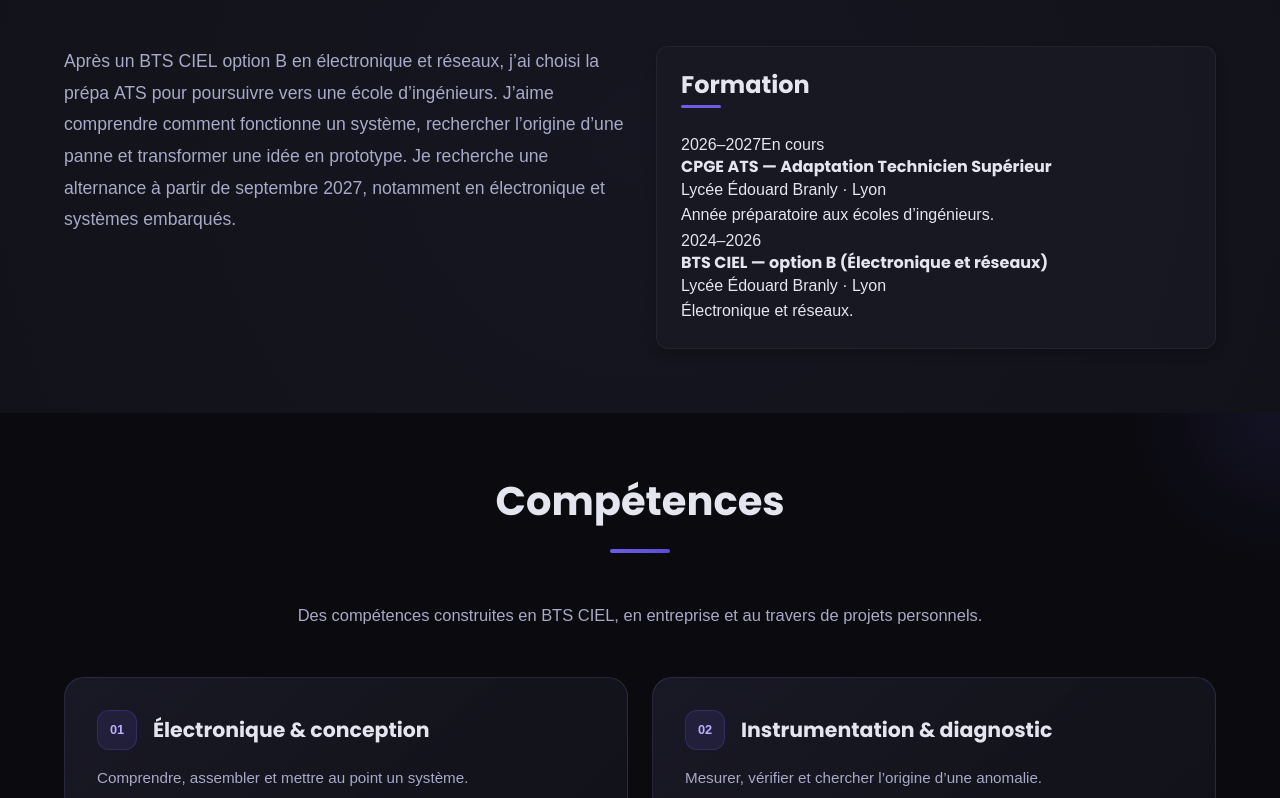
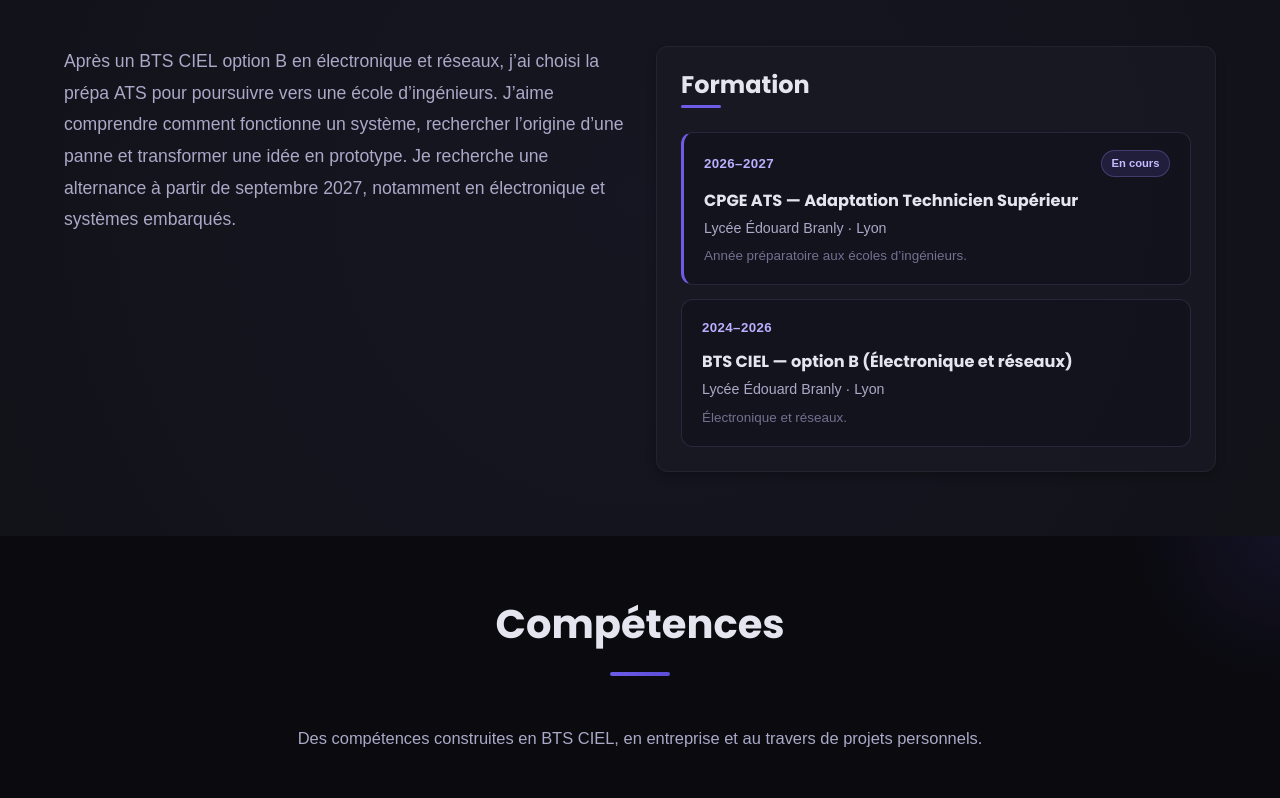
Before and after one commit to JojoXsnipeR/portfolio-joris, a React (Create React App) app: page / in a window 1280 px wide. Shown: the part 942-1740 px from the top of the page. Built offline with nearby package versions, Linux system fonts and the light colour scheme; a web font is replaced by a local one.

Commit message:
style: séparer les formations et valoriser les liens de contact

```diff
--- a/src/index.css
+++ b/src/index.css
@@ -824,6 +824,67 @@ canvas {
   }
 }
 
+/* Parcours — deux formations clairement distinctes */
+.education-list {
+  display: grid;
+  gap: .85rem;
+}
+.education-item {
+  position: relative;
+  border: 1px solid rgba(153, 142, 243, .16);
+  border-radius: 12px;
+  background: rgba(16, 17, 27, .58);
+  padding: 1.1rem 1.25rem;
+  transition: border-color .2s ease, background-color .2s ease;
+}
+.education-item:hover {
+  border-color: rgba(153, 142, 243, .4);
+  background: rgba(27, 25, 42, .72);
+}
+.education-item-current {
+  border-left: 3px solid var(--accent-primary);
+}
+.education-item-top {
+  display: flex;
+  flex-wrap: wrap;
+  justify-content: space-between;
+  align-items: center;
+  gap: .5rem;
+  margin-bottom: .75rem;
+}
+.education-period {
+  color: #b9b0ff;
+  font-size: .83rem;
+  font-weight: 700;
+  letter-spacing: .03em;
+}
+.education-status {
+  color: #c6bcff;
+  border: 1px solid rgba(153, 142, 243, .28);
+  background: rgba(108, 92, 231, .15);
+  border-radius: 999px;
+  padding: .2rem .6rem;
+  font-size: .7rem;
+  font-weight: 600;
+}
+.education-item h4 {
+  color: var(--text-primary);
+  font-size: 1.01rem;
+  line-height: 1.45;
+  margin-bottom: .35rem;
+}
+.education-item p {
+  color: var(--text-secondary);
+  margin: 0;
+  line-height: 1.5;
+  font-size: .89rem;
+}
+.education-item .education-caption {
+  color: var(--text-tertiary);
+  font-size: .84rem;
+  margin-top: .45rem;
+}
+
 /* Compétences : familles techniques, sans jauges */
 .skills-section { position: relative; overflow: hidden; }
 .skills-section::before { content:""; position:absolute; width:300px; height:300px; right:-150px; top:-150px; border-radius:50%; background:radial-gradient(circle,rgba(108,92,231,.1),transparent 70%); z-index:var(--z-back); pointer-events:none; }
@@ -1216,6 +1277,76 @@ canvas {
   }
 }
 
+/* Contact — candidature visible et coordonnées entièrement cliquables */
+.contact-availability {
+  display: inline-flex;
+  border: 1px solid rgba(153, 142, 243, .32);
+  border-radius: 999px;
+  padding: .45rem .75rem;
+  color: #c8c0ff;
+  background: rgba(108, 92, 231, .14);
+  font-size: .76rem;
+  font-weight: 600;
+  letter-spacing: .02em;
+  margin-bottom: 1.2rem;
+}
+.contact-clickable {
+  border: 1px solid transparent;
+  border-radius: 12px;
+  padding: .5rem;
+  margin-left: -.5rem;
+  transition: background-color .2s ease, border-color .2s ease;
+}
+.contact-clickable:hover,
+.contact-clickable:focus-visible {
+  background: rgba(108, 92, 231, .09);
+  border-color: rgba(153, 142, 243, .18);
+  outline: none;
+}
+.contact-clickable .contact-text p {
+  overflow-wrap: anywhere;
+}
+.contact-item-location {
+  cursor: default;
+}
+.contact-item-location:hover .contact-icon {
+  transform: none;
+  background-color: var(--bg-tertiary);
+  color: var(--accent-primary);
+}
+.contact-social {
+  margin-top: var(--space-xl);
+}
+.contact-social-link {
+  display: inline-flex;
+  align-items: center;
+  gap: .6rem;
+  padding: .65rem .85rem;
+  border-radius: 10px;
+  border: 1px solid rgba(153, 142, 243, .3);
+  color: #c3baff;
+  font-size: .91rem;
+  font-weight: 600;
+  transition: border-color .2s ease, background-color .2s ease;
+}
+.contact-social-link:hover,
+.contact-social-link:focus-visible {
+  background: rgba(108, 92, 231, .12);
+  border-color: rgba(153, 142, 243, .6);
+  outline-offset: 3px;
+}
+.contact-social-link svg {
+  flex-shrink: 0;
+}
+@media (max-width: 576px) {
+  .education-item { padding: 1rem; }
+  .contact-info { padding: var(--space-lg); }
+  .contact-social-link { font-size: .83rem; }
+}
+@media (prefers-reduced-motion: reduce) {
+  .education-item, .contact-clickable, .contact-social-link { transition: none; }
+}
+
 /* ==================== */
 /* Footer Styles */
 /* ==================== */
```
